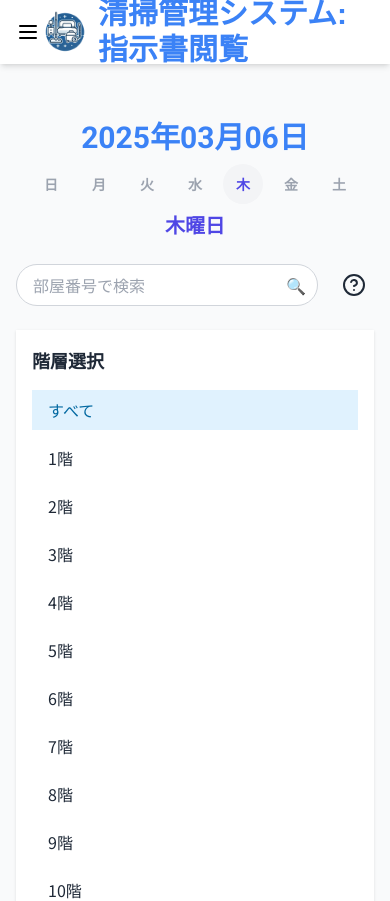
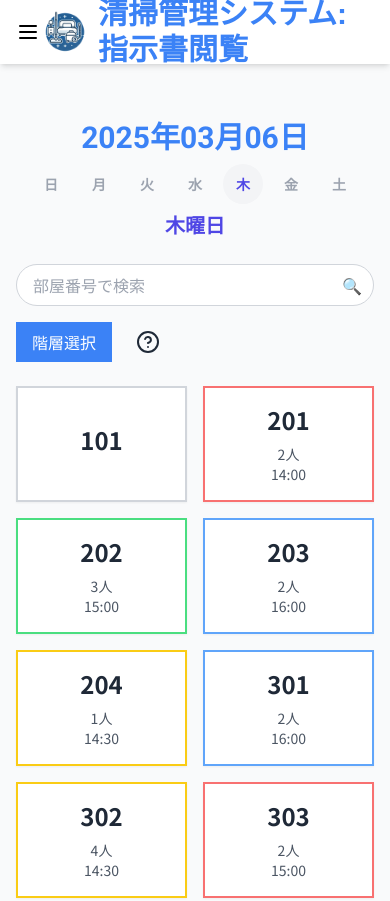
Before and after one commit to Keisuke-MARs/cleaning-management, a Next.js app: page /instructions/view in a window 390 px wide. Shown: the top 901 px of the page. Built offline with nearby package versions, Linux system fonts and the light colour scheme; a web font is replaced by a local one.

Commit message:
閲覧レスポンシブ対応

```diff
--- a/src/app/instructions/view/page.tsx
+++ b/src/app/instructions/view/page.tsx
@@ -1,9 +1,6 @@
-/* eslint-disable @typescript-eslint/no-explicit-any */
-/* eslint-disable @typescript-eslint/no-unused-vars */
 "use client"
 
-import { useEffect } from "react"
-import { useState, useMemo } from "react"
+import { useState, useMemo, useEffect, useRef } from "react"
 import { HelpCircle } from "lucide-react"
 import HeaderWithMenu from "../../components/layout/header-with-menu"
 import DateDisplay from "../../components/date-display"
@@ -456,36 +453,49 @@ export default function ViewInstructions() {
     const [selectedFloor, setSelectedFloor] = useState<number | null>(null)
     const [searchQuery, setSearchQuery] = useState("")
     const [selectedRoom, setSelectedRoom] = useState<string | null>(null)
-    const [headerHeight, setHeaderHeight] = useState(0)
     const [isHelpModalOpen, setIsHelpModalOpen] = useState(false)
+    const [isMobile, setIsMobile] = useState(false)
+    const [isFloorSelectorOpen, setIsFloorSelectorOpen] = useState(false)
+    const [isSticky, setIsSticky] = useState(false)
+    const stickyRef = useRef<HTMLDivElement>(null)
+    const topRef = useRef<HTMLDivElement>(null)
+
+    useEffect(() => {
+        const checkMobile = () => {
+            setIsMobile(window.innerWidth < 768)
+        }
+        checkMobile()
+        window.addEventListener("resize", checkMobile)
+
+        const handleScroll = () => {
+            if (stickyRef.current && topRef.current) {
+                const stickyTop = stickyRef.current.getBoundingClientRect().top
+                const topElementBottom = topRef.current.getBoundingClientRect().bottom
+                setIsSticky(stickyTop <= 0 && topElementBottom < 0)
+            }
+        }
+        window.addEventListener("scroll", handleScroll)
+
+        return () => {
+            window.removeEventListener("resize", checkMobile)
+            window.removeEventListener("scroll", handleScroll)
+        }
+    }, [])
 
     // 選択された階とフィルタリングされた部屋を管理
     const filteredRooms = useMemo(() => {
         return mockRooms.filter((room) => {
-            // 検索クエリによるフィルタリング
             const matchesSearch = searchQuery.trim() === "" || room.roomNumber.includes(searchQuery.trim())
             if (!matchesSearch) return false
 
-            // 階層によるフィルタリング
             if (selectedFloor === null) {
-                return true // すべての階を表示
+                return true
             }
 
-            // 部屋番号から階数を抽出
             const floorFromRoomNumber = Number.parseInt(room.roomNumber.substring(0, room.roomNumber.length - 2))
-
-            // 選択された階と部屋の階数が一致するかチェック
             return floorFromRoomNumber === selectedFloor
         })
     }, [selectedFloor, searchQuery])
-
-    // ヘッダーの高さを取得
-    useEffect(() => {
-        const header = document.querySelector("header")
-        if (header) {
-            setHeaderHeight(header.offsetHeight)
-        }
-    }, [])
 
     // 部屋の状態に基づいて枠の色を決定
     const getBorderColor = (status: CleaningStatus) => {
@@ -509,29 +519,49 @@ export default function ViewInstructions() {
         <div className="min-h-screen flex flex-col bg-gray-50">
             <HeaderWithMenu title="指示書閲覧" />
             <main className="flex-1 container mx-auto px-4 py-8">
+                <div ref={topRef}>
                     <DateDisplay />
-                <div className="flex justify-between items-center mb-6">
-                    <div className="w-full max-w-md">
+                </div>
+                <div
+                    ref={stickyRef}
+                    className={`${isSticky ? "fixed top-0 left-0 right-0 bg-gray-50 shadow-md z-10 p-4" : ""
+                        } transition-all duration-300 ease-in-out`}
+                >
+                    <div className="container mx-auto">
+                        <div className="flex flex-col md:flex-row justify-between items-start md:items-center space-y-4 md:space-y-0">
+                            <div className="w-full md:w-1/2 lg:w-1/3">
                                 <RoomSearch onSearch={setSearchQuery} />
                             </div>
+                            <div className="flex items-center space-x-4">
+                                {isMobile && (
+                                    <button
+                                        onClick={() => setIsFloorSelectorOpen(true)}
+                                        className="bg-blue-500 text-white px-4 py-2 rounded-md"
+                                    >
+                                        階層選択
+                                    </button>
+                                )}
                                 <button
                                     onClick={() => setIsHelpModalOpen(true)}
-                        className="ml-4 p-2 hover:bg-gray-100 rounded-full transition-colors"
+                                    className="p-2 hover:bg-gray-100 rounded-full transition-colors"
                                     aria-label="ヘルプを表示"
                                 >
                                     <HelpCircle className="w-6 h-6" />
                                 </button>
                             </div>
-
-                <div className="flex flex-col md:flex-row gap-6">
+                        </div>
+                    </div>
+                </div>
+                <div className={`${isSticky ? "mt-24 md:mt-0" : ""}`}>
+                    <div className="flex flex-col md:flex-row gap-6 mt-6">
                         {/* 左側：階層選択 */}
-                    <div className="md:w-64">
+                        <div className={`md:w-64 ${isMobile ? "hidden" : ""}`}>
                             <FloorSelector selectedFloor={selectedFloor} onFloorSelect={setSelectedFloor} />
                         </div>
 
                         {/* 右側：部屋一覧 */}
                         <div className="flex-1">
-                        <div className="grid grid-cols-1 md:grid-cols-2 lg:grid-cols-4 gap-4">
+                            <div className="grid grid-cols-2 sm:grid-cols-3 md:grid-cols-2 lg:grid-cols-3 xl:grid-cols-4 gap-4">
                                 {filteredRooms.map((room) => (
                                     <RoomCard
                                         key={room.roomNumber}
@@ -544,6 +574,7 @@ export default function ViewInstructions() {
                                         onClick={() => setSelectedRoom(room.roomNumber)}
                                     />
                                 ))}
+                            </div>
                         </div>
                     </div>
                 </div>
@@ -562,6 +593,29 @@ export default function ViewInstructions() {
 
                 {/* ヘルプモーダル */}
                 <HelpModal isOpen={isHelpModalOpen} onClose={() => setIsHelpModalOpen(false)} />
+
+                {/* モバイル用階層選択モーダル */}
+                {isMobile && (
+                    <div
+                        className={`fixed inset-0 bg-black bg-opacity-50 z-50 ${isFloorSelectorOpen ? "flex" : "hidden"} items-center justify-center`}
+                    >
+                        <div className="bg-white rounded-lg p-4 w-11/12 max-w-md">
+                            <FloorSelector
+                                selectedFloor={selectedFloor}
+                                onFloorSelect={(floor) => {
+                                    setSelectedFloor(floor)
+                                    setIsFloorSelectorOpen(false)
+                                }}
+                            />
+                            <button
+                                onClick={() => setIsFloorSelectorOpen(false)}
+                                className="mt-4 w-full bg-gray-200 hover:bg-gray-300 text-gray-800 font-bold py-2 px-4 rounded-lg"
+                            >
+                                閉じる
+                            </button>
+                        </div>
+                    </div>
+                )}
             </main>
         </div>
     )
```
Lines whose indentation alone changed are shown as unchanged.
